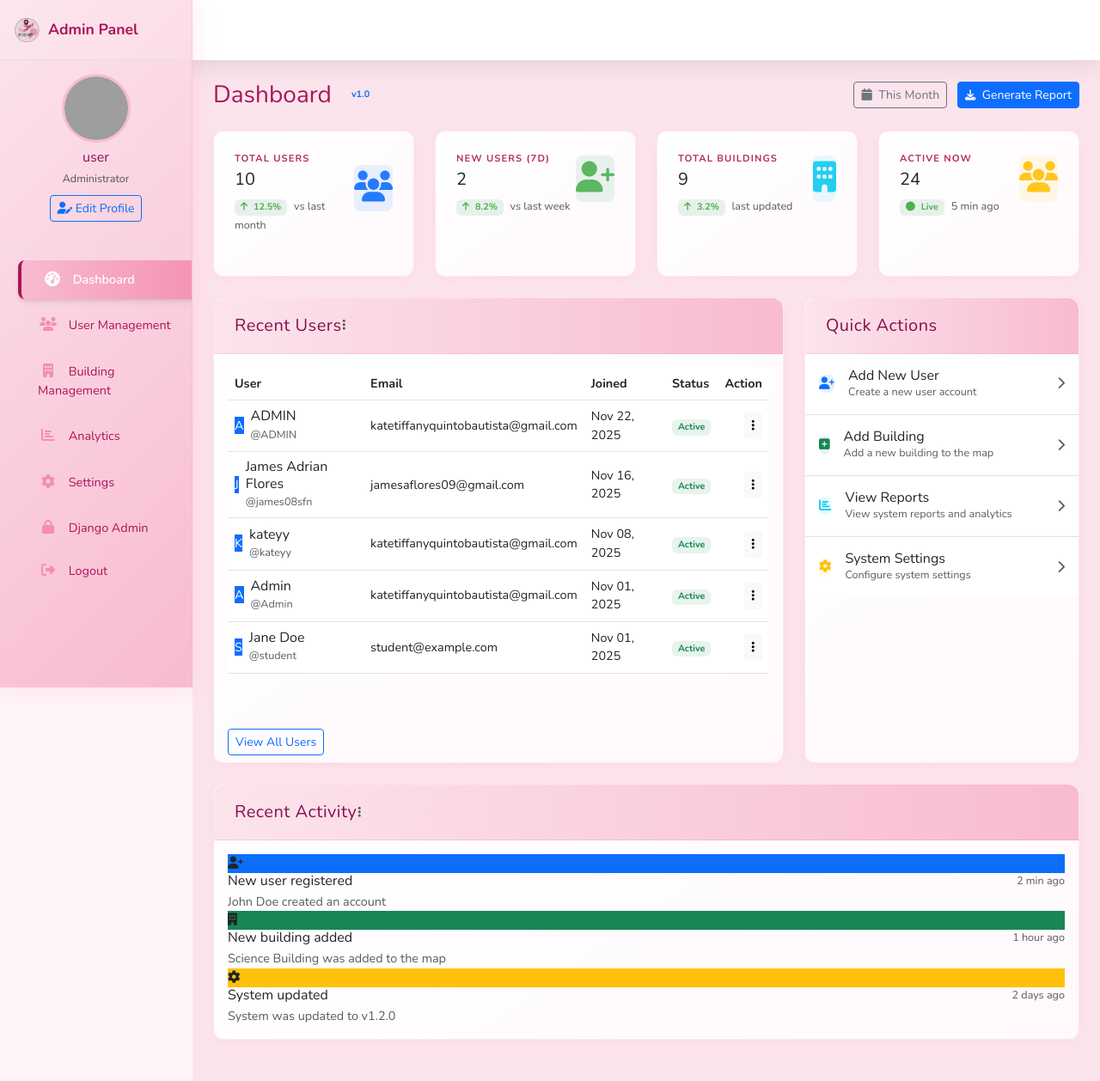
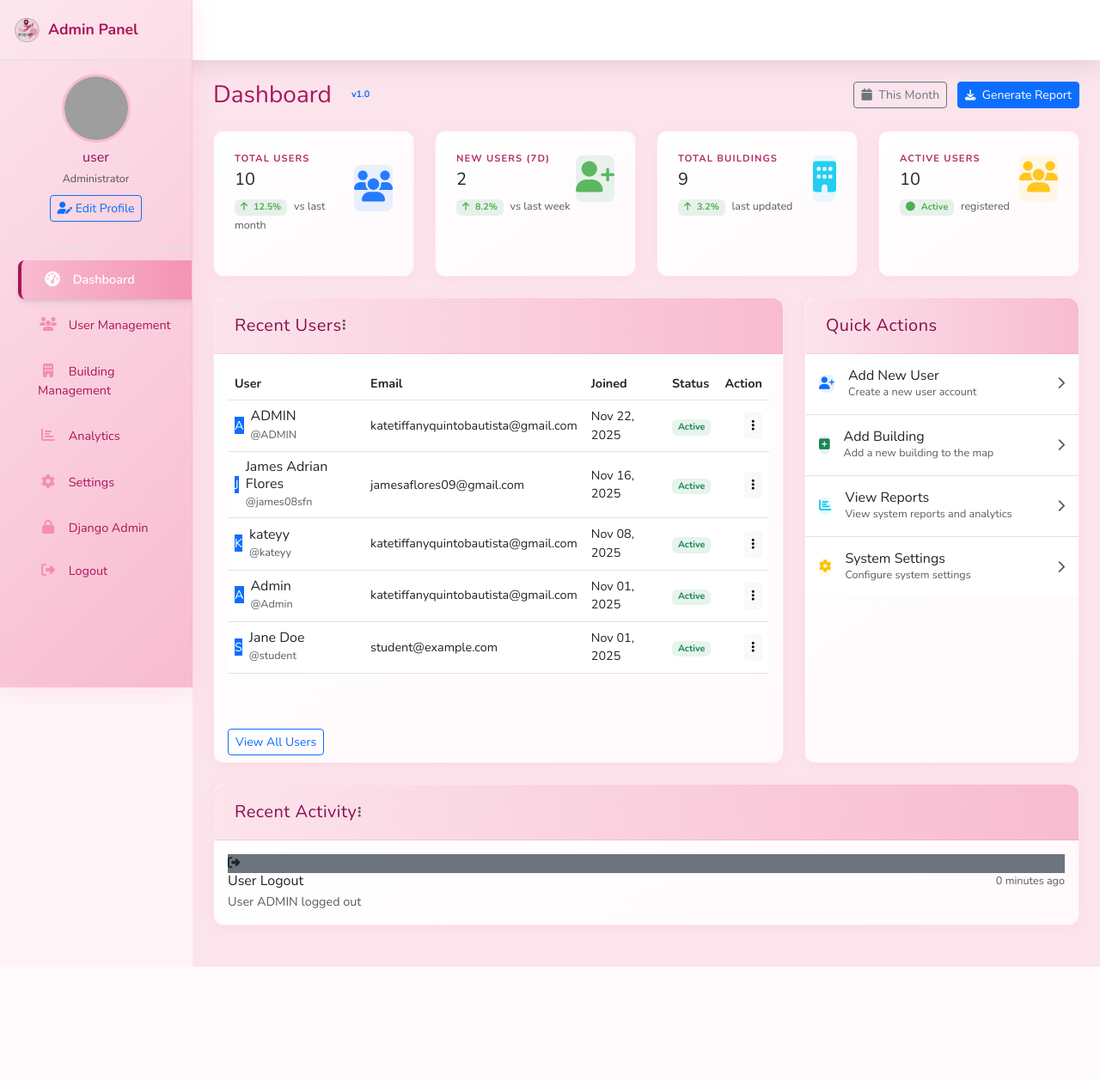
Before and after one commit to katetiffanyquintobautista-cmd/findit, a Django app: page /dashboard/ in a window 1280 px wide. Shown: the whole page at 86% size. After the commit the page ends 1125 px from the top, so only its background shows below. Run offline with Django 5.2, Linux system fonts and the light colour scheme; a user stored in the database is signed in; data comes from the database, SQL or seed files in the repository; both versions use the stored data as it was after the commit; grey boxes are pictures that could not be loaded.

Commit message:
Added real-time analytics, password visibility toggles, admin dashboard improvements, and activity logging system

```diff
--- a/school_map_project/schoolmap/admin_dashboard/templates/admin_dashboard/dashboard.html
+++ b/school_map_project/schoolmap/admin_dashboard/templates/admin_dashboard/dashboard.html
@@ -97,13 +97,13 @@
                 <div class="card-body">
                     <div class="d-flex justify-content-between align-items-center">
                         <div>
-                            <div class="text-xs text-uppercase mb-1">Active Now</div>
-                            <h5 class="mb-0">24</h5>
+                            <div class="text-xs text-uppercase mb-1">Active Users</div>
+                            <h5 class="mb-0">{{ active_users }}</h5>
                             <div class="mt-2">
                                 <span class="badge bg-success bg-opacity-10 text-success">
-                                    <i class="fas fa-circle me-1"></i> Live
+                                    <i class="fas fa-circle me-1"></i> Active
                                 </span>
-                                <small class="text-muted ms-1">5 min ago</small>
+                                <small class="text-muted ms-1">registered</small>
                             </div>
                         </div>
                         <div class="icon icon-shape bg-warning bg-opacity-10 text-warning rounded-3">
@@ -261,47 +261,41 @@
         </div>
         <div class="card-body">
             <div class="timeline">
-                <!-- Timeline Item 1 -->
+                {% for activity in recent_activities %}
                 <div class="timeline-item">
-                    <div class="timeline-badge bg-primary">
-                        <i class="fas fa-user-plus"></i>
+                    <div class="timeline-badge
+                        {% if 'login' in activity.action %}bg-primary
+                        {% elif 'building' in activity.action %}bg-success
+                        {% elif 'user_activated' in activity.action %}bg-info
+                        {% elif 'user_deactivated' in activity.action %}bg-warning
+                        {% else %}bg-secondary{% endif %}">
+                        <i class="fas
+                            {% if 'login' in activity.action %}fa-sign-in-alt
+                            {% elif 'logout' in activity.action %}fa-sign-out-alt
+                            {% elif 'building' in activity.action %}fa-building
+                            {% elif 'user_activated' in activity.action %}fa-user-check
+                            {% elif 'user_deactivated' in activity.action %}fa-user-times
+                            {% else %}fa-info{% endif %}"></i>
                     </div>
                     <div class="timeline-content">
                         <div class="d-flex justify-content-between">
-                            <h6 class="mb-1">New user registered</h6>
-                            <small class="text-muted">2 min ago</small>
+                            <h6 class="mb-1">{{ activity.get_action_display }}</h6>
+                            <small class="text-muted">{{ activity.timestamp|timesince }} ago</small>
                         </div>
-                        <p class="mb-0 text-muted">John Doe created an account</p>
+                        <p class="mb-0 text-muted">{{ activity.description }}</p>
                     </div>
                 </div>
-
-                <!-- Timeline Item 2 -->
+                {% empty %}
                 <div class="timeline-item">
-                    <div class="timeline-badge bg-success">
-                        <i class="fas fa-building"></i>
+                    <div class="timeline-badge bg-secondary">
+                        <i class="fas fa-info"></i>
                     </div>
                     <div class="timeline-content">
-                        <div class="d-flex justify-content-between">
-                            <h6 class="mb-1">New building added</h6>
-                            <small class="text-muted">1 hour ago</small>
-                        </div>
-                        <p class="mb-0 text-muted">Science Building was added to the map</p>
+                        <h6 class="mb-1">No recent activity</h6>
+                        <p class="mb-0 text-muted">No activities recorded yet</p>
                     </div>
                 </div>
-
-                <!-- Timeline Item 3 -->
-                <div class="timeline-item">
-                    <div class="timeline-badge bg-warning">
-                        <i class="fas fa-cog"></i>
-                    </div>
-                    <div class="timeline-content">
-                        <div class="d-flex justify-content-between">
-                            <h6 class="mb-1">System updated</h6>
-                            <small class="text-muted">2 days ago</small>
-                        </div>
-                        <p class="mb-0 text-muted">System was updated to v1.2.0</p>
-                    </div>
-                </div>
+                {% endfor %}
             </div>
         </div>
     </div>
--- a/school_map_project/schoolmap/admin_dashboard/views.py
+++ b/school_map_project/schoolmap/admin_dashboard/views.py
@@ -14,7 +14,8 @@
 import json
 
 from django.contrib.auth.models import User
-from mapapp.models import BuildingInfo, UserPreferences  # Import models from mapapp
+from mapapp.models import BuildingInfo, UserPreferences, ActivityLog  # Import models from mapapp
+from mapapp.utils import log_activity
 from django.views.decorators.http import require_http_methods
 import json
 
@@ -37,6 +38,7 @@
 def dashboard(request):
     # Get recent user activity
     recent_users = User.objects.order_by('-date_joined')[:5]
+    recent_activities = ActivityLog.objects.select_related('user')[:10]
 
     # Get building statistics
     total_buildings = BuildingInfo.objects.count()
@@ -46,13 +48,16 @@
     new_users_week = User.objects.filter(
         date_joined__gte=timezone.now() - timedelta(days=7)
     ).count()
+    active_users = User.objects.filter(is_active=True).count()
 
     context = {
         'active_page': 'dashboard',
         'recent_users': recent_users,
+        'recent_activities': recent_activities,
         'total_buildings': total_buildings,
         'total_users': total_users,
         'new_users_this_week': new_users_week,
+        'active_users': active_users,
     }
     return render(request, 'admin_dashboard/dashboard.html', context)
 
@@ -67,6 +72,8 @@
         user.is_active = not user.is_active
         user.save()
         status = 'activated' if user.is_active else 'deactivated'
+        action = 'user_activated' if user.is_active else 'user_deactivated'
+        log_activity(request.user, action, f'Admin {request.user.username} {status} user {user.username}', request)
         messages.success(request, f"User {user.username} has been {status} successfully.")
 
     return redirect('admin_dashboard:user_management')
@@ -148,6 +155,7 @@
                 name=name,
                 description=description
             )
+            log_activity(request.user, 'building_added', f'Admin {request.user.username} added building: {name}', request)
 
         return JsonResponse({
             'success': True,
--- a/school_map_project/schoolmap/mapapp/models.py
+++ b/school_map_project/schoolmap/mapapp/models.py
@@ -82,6 +82,31 @@
                 return match.group(1)
         return None
 
+class ActivityLog(models.Model):
+    ACTION_CHOICES = [
+        ('user_registered', 'User Registered'),
+        ('user_login', 'User Login'),
+        ('user_logout', 'User Logout'),
+        ('profile_updated', 'Profile Updated'),
+        ('building_added', 'Building Added'),
+        ('building_updated', 'Building Updated'),
+        ('building_deleted', 'Building Deleted'),
+        ('user_activated', 'User Activated'),
+        ('user_deactivated', 'User Deactivated'),
+    ]
+
+    user = models.ForeignKey(User, on_delete=models.CASCADE, null=True, blank=True)
+    action = models.CharField(max_length=50, choices=ACTION_CHOICES)
+    description = models.TextField()
+    timestamp = models.DateTimeField(auto_now_add=True)
+    ip_address = models.GenericIPAddressField(null=True, blank=True)
+
+    class Meta:
+        ordering = ['-timestamp']
+
+    def __str__(self):
+        return f"{self.get_action_display()} - {self.timestamp.strftime('%Y-%m-%d %H:%M')}"
+
 class HomePageContent(models.Model):
     # Main content sections
     site_title = models.CharField(max_length=100, default="FINDIT - School Map")
--- a/school_map_project/schoolmap/mapapp/templates/base.html
+++ b/school_map_project/schoolmap/mapapp/templates/base.html
@@ -185,7 +185,7 @@
         <a href="{% url 'home' %}" class="nav-logo">FINDIT</a>
         <div class="nav-links">
             {% if user.is_authenticated %}
-                {% if user.is_staff %}
+                {% if user.is_superuser %}
                     <a href="{% url 'admin_dashboard:dashboard' %}" class="nav-link">
                         <i class="fas fa-tachometer-alt"></i> Admin Dashboard
                     </a>
```
Also changed, not shown: school_map_project/schoolmap/mapapp/templates/login.html (+38 -1 lines), school_map_project/schoolmap/mapapp/templates/register.html (+42 -4 lines), school_map_project/schoolmap/mapapp/utils.py (added, +14 -0 lines), school_map_project/schoolmap/mapapp/views.py (+8 -1 lines), school_map_project/schoolmap/db.sqlite3, school_map_project/schoolmap/mapapp/migrations/0019_activitylog.py (added), school_map_project/schoolmap/mapapp/migrations/0020_auto_20251123_0125.py (added), school_map_project/schoolmap/media/profile_pics/user_10/profile_pic.jpg (added).
